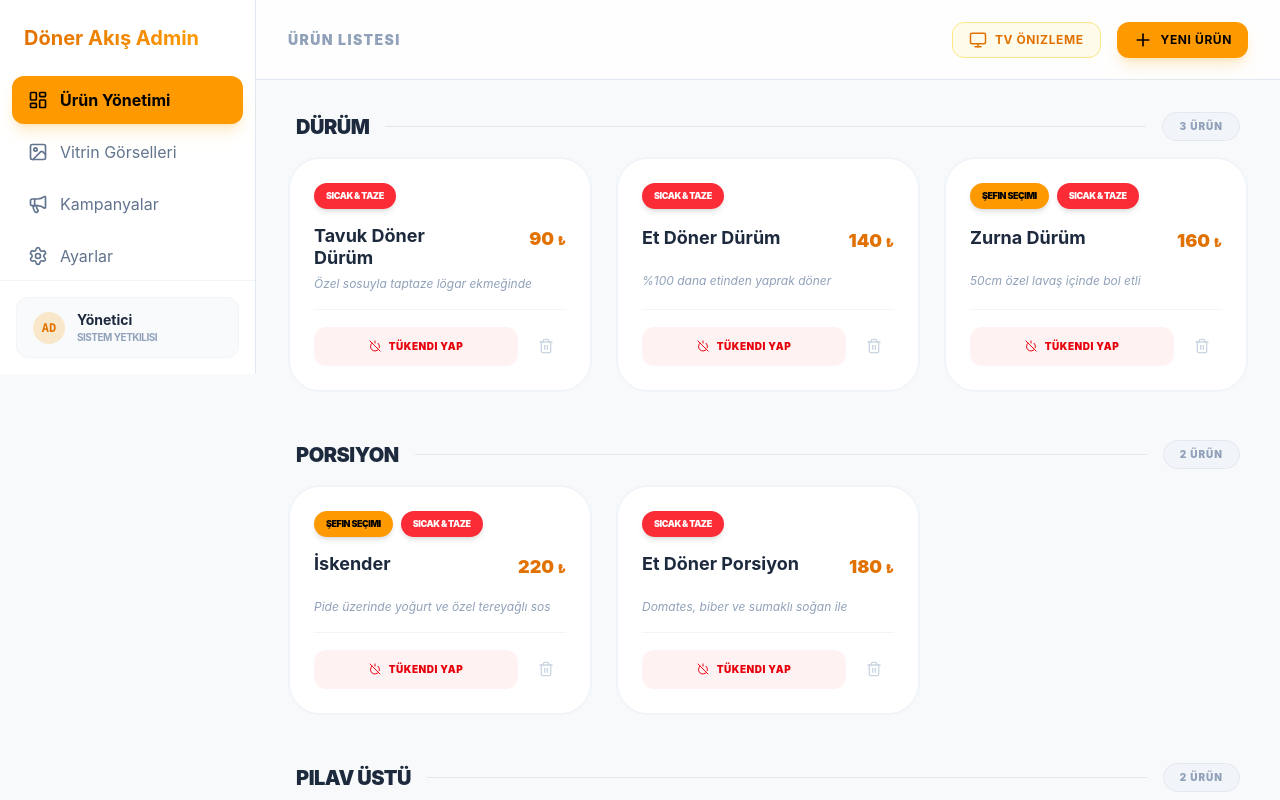
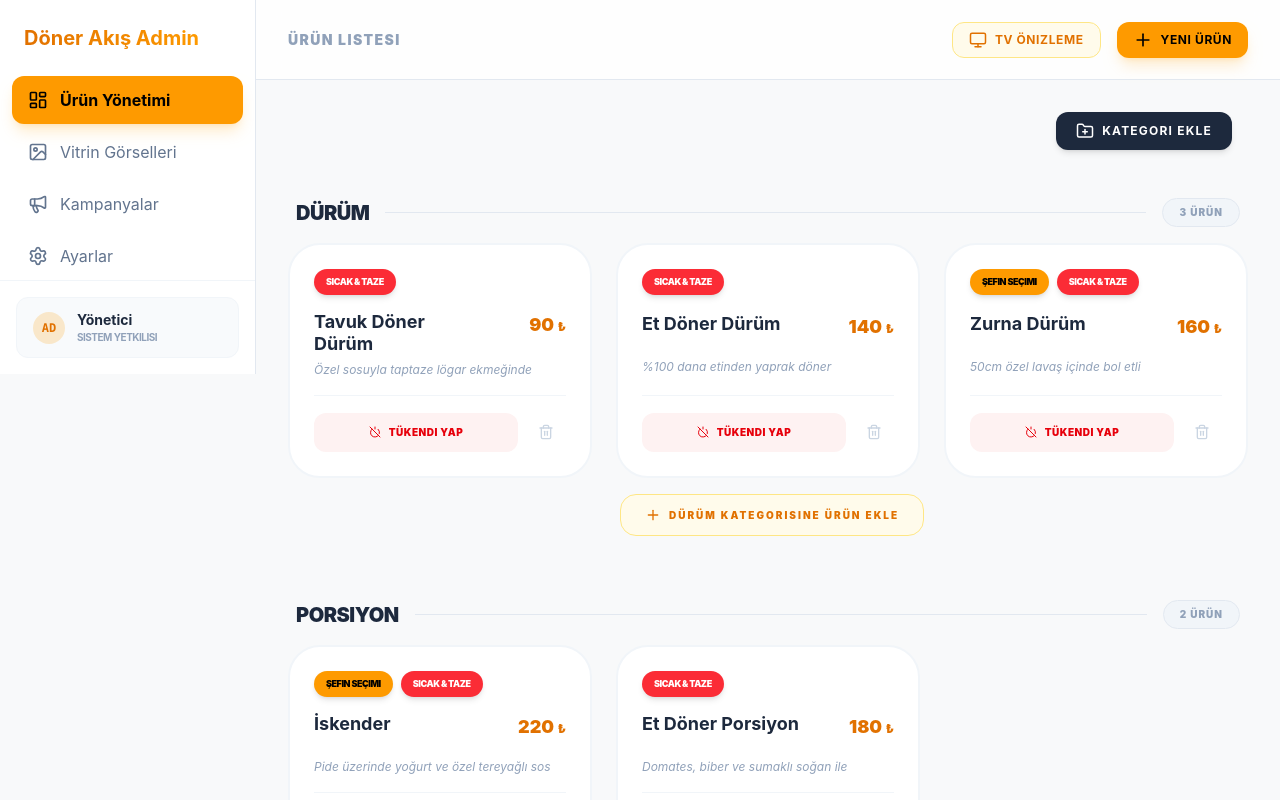
Before and after one commit to istanbullu728-max/ekranyonetimi, a React (Vite) app: page /admin in a window 1280 px wide. Built offline with nearby package versions, Linux system fonts and the light colour scheme; sample sign-in values are in the browser's storage.

Commit message:
Enhance: Categories can be added dynamically and products mapped easily

```diff
--- a/src/components/admin/ProductForm.jsx
+++ b/src/components/admin/ProductForm.jsx
@@ -1,20 +1,27 @@
-import React, { useState } from 'react';
+import React, { useState, useEffect } from 'react';
 import useStore from '../../store/useStore';
 import { v4 as uuidv4 } from 'uuid';
 import { Plus, AlertCircle, ShoppingBag } from 'lucide-react';
 
-export default function ProductForm({ onSuccess }) {
+export default function ProductForm({ onSuccess, initialCategoryId = null }) {
     const { categories, addProduct } = useStore();
 
     const [formData, setFormData] = useState({
         name: '',
         description: '',
         price: '',
-        categoryId: categories[0]?.id || '',
+        categoryId: initialCategoryId || (categories[0]?.id || ''),
         available: true,
         isChefPick: false,
         isHot: false
     });
+
+    // Update categoryId if initialCategoryId prop changes
+    useEffect(() => {
+        if (initialCategoryId) {
+            setFormData(prev => ({ ...prev, categoryId: initialCategoryId }));
+        }
+    }, [initialCategoryId]);
 
     const handleSubmit = (e) => {
         e.preventDefault();
@@ -66,6 +73,7 @@ export default function ProductForm({ onSuccess }) {
                             onChange={(e) => setFormData({ ...formData, categoryId: e.target.value })}
                             className="w-full bg-slate-50 border border-slate-200 rounded-2xl px-5 py-3.5 text-slate-900 focus:outline-none focus:ring-4 focus:ring-amber-500/10 focus:border-amber-500 transition-all appearance-none cursor-pointer font-bold"
                         >
+                            <option value="" disabled>Kategori Seçin</option>
                             {categories.map(c => (
                                 <option key={c.id} value={c.id} className="bg-white">{c.name}</option>
                             ))}
--- a/src/components/admin/ProductList.jsx
+++ b/src/components/admin/ProductList.jsx
@@ -1,9 +1,10 @@
 import React, { useState } from 'react';
 import useStore from '../../store/useStore';
-import { Pencil, Trash2, PowerOff, Power, Check, X, Tag } from 'lucide-react';
+import { Pencil, Trash2, PowerOff, Power, Check, X, Tag, Plus, FolderPlus } from 'lucide-react';
+import { v4 as uuidv4 } from 'uuid';
 
-export default function ProductList() {
-    const { products, categories, updateProduct, deleteProduct } = useStore();
+export default function ProductList({ onAddProductToCategory }) {
+    const { products, categories, updateProduct, deleteProduct, addCategory } = useStore();
     const [editingPriceId, setEditingPriceId] = useState(null);
     const [tempPrice, setTempPrice] = useState('');
 
@@ -30,11 +31,32 @@ export default function ProductList() {
         setEditingPriceId(null);
     };
 
+    const handleAddCategory = () => {
+        const catName = window.prompt("Yeni kategori adını girin (Örn: Tatlılar):");
+        if (catName && catName.trim()) {
+            addCategory({
+                id: uuidv4(),
+                name: catName.trim()
+            });
+        }
+    };
+
     return (
         <div className="flex flex-col gap-12 pb-20">
+            {/* Header / Add Category */}
+            <div className="flex justify-end pr-4">
+                <button
+                    onClick={handleAddCategory}
+                    className="flex items-center gap-2 bg-slate-800 text-white px-5 py-2.5 rounded-xl hover:bg-slate-700 transition-colors font-bold text-xs uppercase tracking-widest shadow-md"
+                >
+                    <FolderPlus size={18} />
+                    Kategori Ekle
+                </button>
+            </div>
+
             {categories.map((category) => {
                 const catProducts = products.filter(p => p.categoryId === category.id);
-                if (catProducts.length === 0) return null;
+                // Even if length is 0, we still want to show the category block now so we can add to it.
 
                 return (
                     <div key={category.id} className="space-y-4">
@@ -48,6 +70,7 @@ export default function ProductList() {
                             </span>
                         </div>
 
+                        {catProducts.length > 0 ? (
                             <div className="grid grid-cols-1 md:grid-cols-2 lg:grid-cols-3 gap-6">
                                 {catProducts.map((product) => (
                                     <div
@@ -141,6 +164,22 @@ export default function ProductList() {
                                     </div>
                                 ))}
                             </div>
+                        ) : (
+                            <div className="text-center py-6 border-2 border-dashed border-slate-200 rounded-[2rem] bg-slate-50/50">
+                                <p className="text-slate-400 text-sm font-bold uppercase tracking-widest">Bu kategoride henüz ürün yok.</p>
+                            </div>
+                        )}
+
+                        {/* Add Product To Category Button */}
+                        <div className="flex justify-center mt-4 pb-4 border-b border-slate-100/50 last:border-0 pl-2">
+                            <button
+                                onClick={() => onAddProductToCategory(category.id)}
+                                className="flex items-center gap-2 text-amber-600 bg-amber-50 hover:bg-amber-100 border border-amber-200 px-6 py-3 rounded-2xl transition-all font-black text-[10px] uppercase tracking-[0.2em]"
+                            >
+                                <Plus size={16} />
+                                {category.name} Kategorisine Ürün Ekle
+                            </button>
+                        </div>
                     </div>
                 );
             })}
--- a/src/pages/AdminDashboard.jsx
+++ b/src/pages/AdminDashboard.jsx
@@ -12,6 +12,12 @@ export default function AdminDashboard() {
     const [isProductModalOpen, setIsProductModalOpen] = useState(false);
     const [isTVPreviewOpen, setIsTVPreviewOpen] = useState(false);
     const [isSidebarOpen, setIsSidebarOpen] = useState(true);
+    const [selectedCategoryIdForNewProduct, setSelectedCategoryIdForNewProduct] = useState(null);
+
+    const openProductModal = (categoryId = null) => {
+        setSelectedCategoryIdForNewProduct(categoryId);
+        setIsProductModalOpen(true);
+    };
 
     return (
         <div className="min-h-screen bg-[#f8f9fa] text-slate-800 flex flex-col md:flex-row font-sans">
@@ -101,7 +107,7 @@ export default function AdminDashboard() {
                         </button>
 
                         <button
-                            onClick={() => setIsProductModalOpen(true)}
+                            onClick={() => openProductModal()}
                             className="flex items-center gap-2 px-4 py-2 bg-amber-500 text-black rounded-xl hover:bg-amber-400 transition-all font-bold shadow-lg shadow-amber-500/20 text-xs uppercase tracking-wider"
                         >
                             <Plus size={20} />
@@ -114,7 +120,9 @@ export default function AdminDashboard() {
                 <main className="flex-1 overflow-y-auto p-8 custom-scrollbar">
                     {activeTab === 'products' && (
                         <div className="max-w-6xl mx-auto">
-                            <ProductList onEditProduct={() => setIsProductModalOpen(true)} />
+                            <ProductList
+                                onAddProductToCategory={(catId) => openProductModal(catId)}
+                            />
                         </div>
                     )}
 
@@ -161,7 +169,10 @@ export default function AdminDashboard() {
                         >
                             <X size={24} />
                         </button>
-                        <ProductForm onSuccess={() => setIsProductModalOpen(false)} />
+                        <ProductForm
+                            initialCategoryId={selectedCategoryIdForNewProduct}
+                            onSuccess={() => setIsProductModalOpen(false)}
+                        />
                     </div>
                 </div>
             )}
```
Lines whose indentation alone changed are shown as unchanged.
